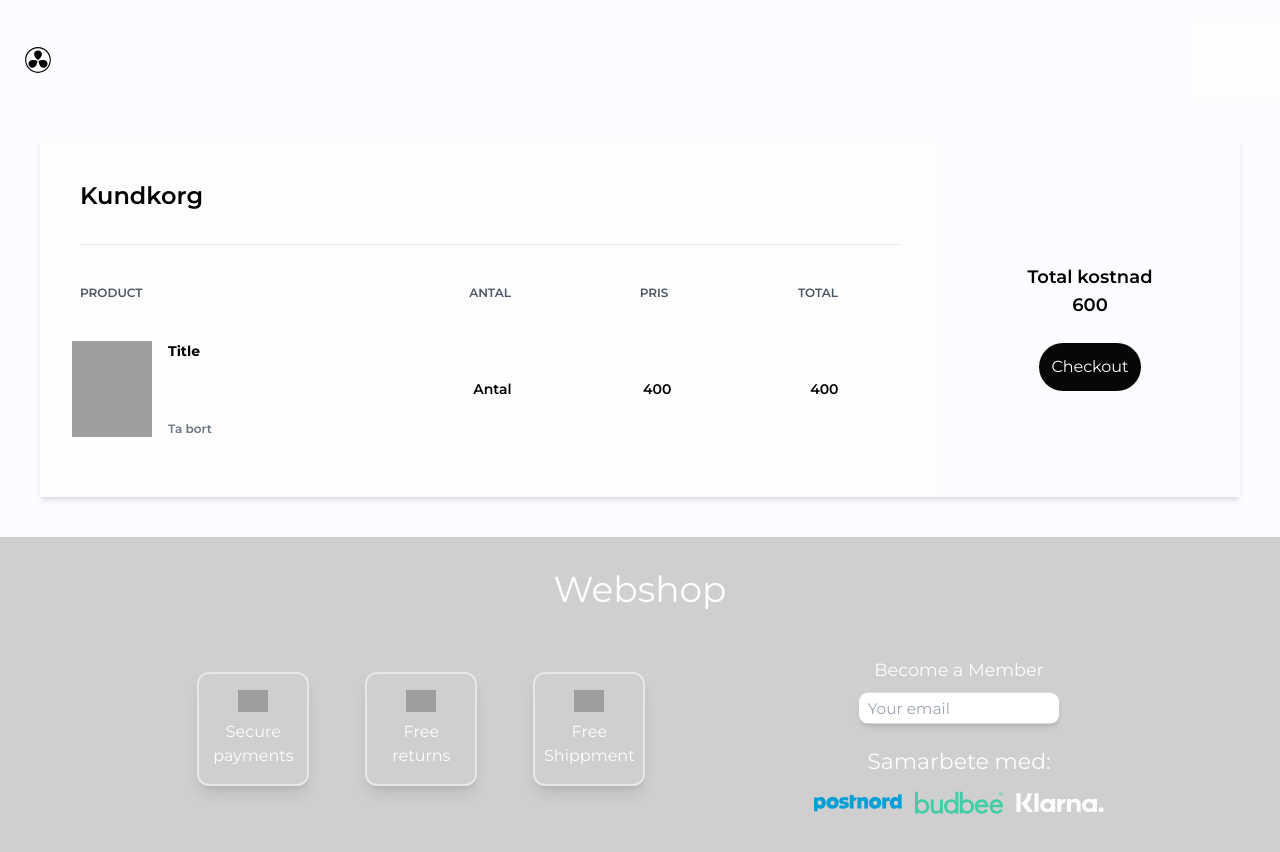
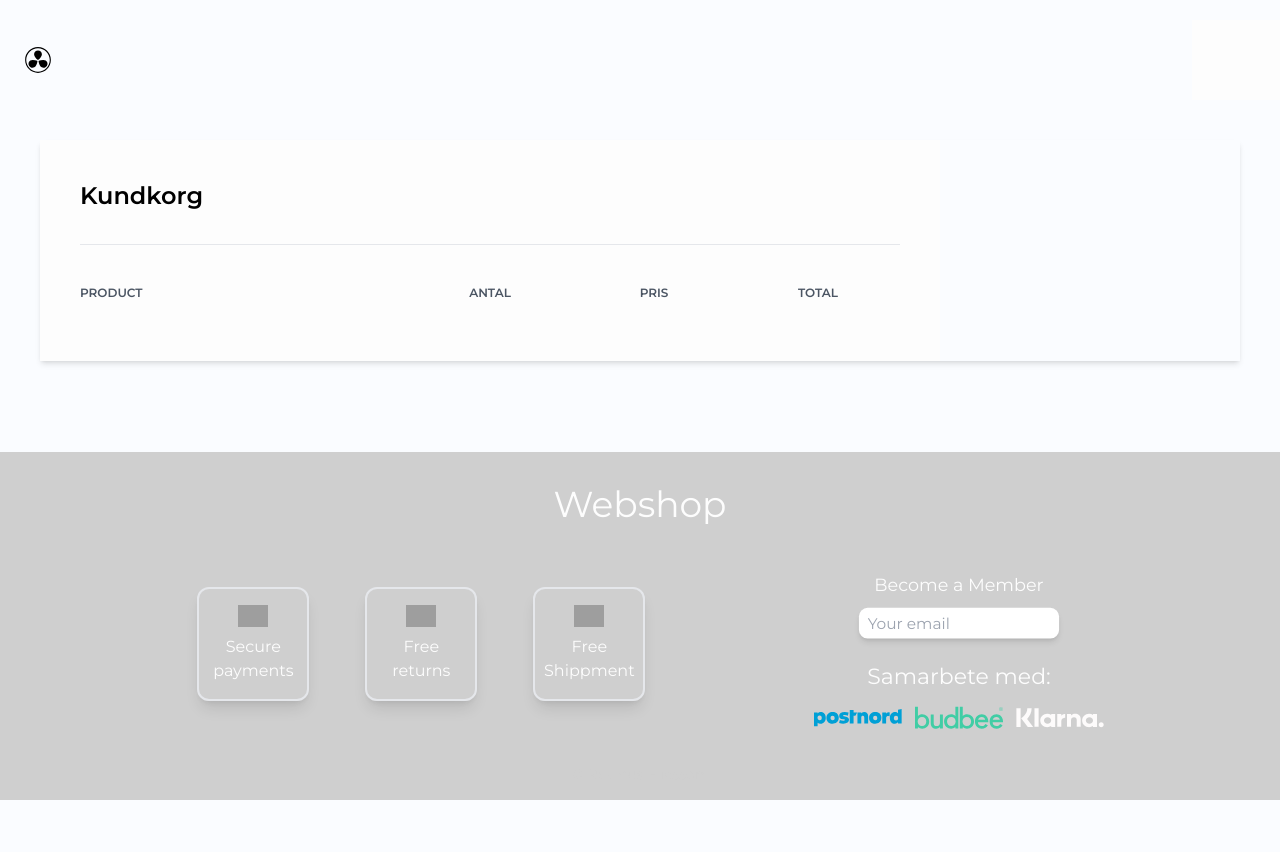
Before and after one commit to Rasmus3liasson/webshop, a Next.js app: page /checkout/cartsummary in a window 1280 px wide. Shown: the top 852 px of the page. After the commit the page ends 800 px from the top, so only its background shows below. Built offline with nearby package versions, Linux system fonts and the light colour scheme; grey boxes are pictures that could not be loaded.

Commit message:
fixed bug where cart wasn't available through all routes, even switch to sessionStorage

```diff
--- a/src/app/checkout/cartsummary/page.tsx
+++ b/src/app/checkout/cartsummary/page.tsx
@@ -1,13 +1,16 @@
 "use client";
 
-import React from "react";
+import React, { useContext } from "react";
 import CartItems from "../../components/Checkout/CartItems";
 import Summary from "../../components/Checkout/Summary";
+import { cartContext } from "@/app/utils/cartContext";
 
 export default function page() {
+  /*   const cartData = JSON.parse(sessionStorage.getItem("cart") ?? "[]"); */
+
   return (
     <div className="flex flex-col items-center md:flex-row shadow-md my-10 mx-10">
-      <div className="w-3/4 bg-white px-10 py-10">
+      <div className="md:w-3/4 bg-white px-10 py-10 w-full">
         <div className="flex justify-between border-b pb-8">
           <h1 className="font-semibold text-2xl">Kundkorg</h1>
         </div>
@@ -26,9 +29,9 @@ export default function page() {
           </h3>
         </div>
 
-        <CartItems />
+        {/*     <CartItems cartData={cartData} /> */}
       </div>
-      <Summary />
+      {/*      <Summary cartData={cartData} /> */}
     </div>
   );
 }
--- a/src/app/components/Checkout/CartItems.tsx
+++ b/src/app/components/Checkout/CartItems.tsx
@@ -1,32 +1,51 @@
 "use client";
 
-import Link from "next/link";
+import { CartItemInterface } from "@/types/cart";
+
+import Image from "next/image";
 import React from "react";
 
-export default function CartItems() {
+export default function CartItems({
+  cartData,
+}: {
+  cartData: CartItemInterface[];
+}) {
   return (
-    <div className="flex items-center hover:bg-gray-100 -mx-8 px-6 py-5">
+    <>
+      {cartData.map((item, index) => (
+        <div
+          key={index}
+          className="flex items-center hover:bg-greyLight duration-200 ease-out -mx-8 px-6 py-5"
+        >
           <div className="flex w-2/5">
-        <div className="w-20">
-          <img
-            className="h-24"
-            src="https://drive.google.com/uc?id=18KkAVkGFvaGNqPy2DIvTqmUH_nk39o3z"
-            alt=""
+            <div>
+              <Image
+                src={item.imageUrl}
+                alt={"image of the item"}
+                width={90}
+                height={90}
               />
             </div>
             <div className="flex flex-col justify-between ml-4 flex-grow">
-          <span className="font-bold text-sm">Title</span>
-
+              <span className="font-bold text-sm">{item.title}</span>
               <span className="font-semibold hover:text-red-500 text-gray-500 text-xs">
                 Ta bort
               </span>
             </div>
           </div>
           <div className="flex justify-center w-1/5">
-        <span className="text-center w-1/5 font-semibold text-sm">Antal</span>
+            <span className="text-center w-1/5 font-semibold text-sm">
+              {item.quantity}
+            </span>
           </div>
-      <span className="text-center w-1/5 font-semibold text-sm">400</span>
-      <span className="text-center w-1/5 font-semibold text-sm">400</span>
+          <span className="text-center w-1/5 font-semibold text-sm">
+            {item.price}
+          </span>
+          <span className="text-center w-1/5 font-semibold text-sm">
+            {item.price * item.quantity}
+          </span>
         </div>
+      ))}
+    </>
   );
 }
--- a/src/app/components/ItemPage/Description.tsx
+++ b/src/app/components/ItemPage/Description.tsx
@@ -15,9 +15,9 @@ export default function Description({
     itemData.clothingSizes.sort(sizeComparator)[0]
   );
 
-  // Load cart data from localStorage when the component mounts
+  // Load cart data from sessionStorage when the component mounts
   useEffect(() => {
-    const cartFromStorage = localStorage.getItem("cart");
+    const cartFromStorage = sessionStorage.getItem("cart");
     if (cartFromStorage) {
       setCart(JSON.parse(cartFromStorage));
     }
@@ -53,7 +53,7 @@ export default function Description({
     const updatedCart = [newItemToCart, ...removesExistingItems];
     setCart(updatedCart);
 
-    localStorage.setItem("cart", JSON.stringify(updatedCart));
+    sessionStorage.setItem("cart", JSON.stringify(updatedCart));
   };
 
   return (
--- a/src/app/layout.tsx
+++ b/src/app/layout.tsx
@@ -3,6 +3,7 @@ import Header from "./components/Header/page";
 import "./globals.css";
 import Footer from "./components/Footer/page";
 import { CartContextProvider } from "./utils/cartContext";
+
 const monteserrat = Montserrat({ subsets: ["latin"] });
 
 export const metadata = {
--- a/src/app/utils/cartContext.tsx
+++ b/src/app/utils/cartContext.tsx
@@ -12,7 +12,10 @@ export const cartContext = createContext<{
 });
 
 export const CartContextProvider = ({ children }) => {
-  const [cart, setCart] = useState<CartItemInterface[] | null>([]);
+  const [cart, setCart] = useState<CartItemInterface[] | null>(() => {
+    const cartFromStorage = sessionStorage.getItem("cart");
+    return cartFromStorage ? JSON.parse(cartFromStorage) : [];
+  });
 
   return (
     <cartContext.Provider value={{ cart, setCart }}>
```
Lines whose indentation alone changed are shown as unchanged.
